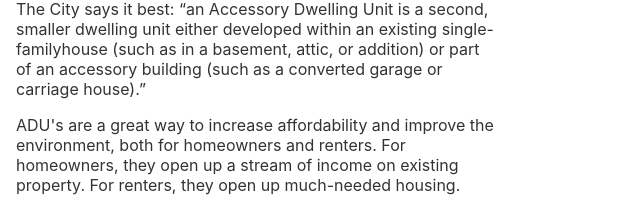
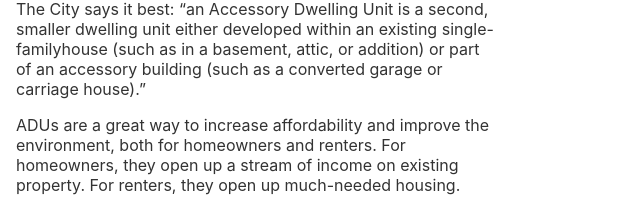
Before and after one commit to hampelm/adus, a plain HTML site: page index.html in a window 1280 px wide. Shown: the part 335-543 px from the top of the page, 0-640 px from the left. Drawn offline with Linux system fonts and the light colour scheme; no server answers; animation ran at ten frames a second.

Commit message:
Fix apostrophe

```diff
--- a/index.html
+++ b/index.html
@@ -95,7 +95,7 @@
         existing single-familyhouse (such as in a basement, attic, or addition) or
          part of an accessory building (such as a converted garage or carriage house).&rdquo;</p>
 
-      <p>ADU's are a great way to increase affordability and improve the environment, both for homeowners and renters.
+      <p>ADUs are a great way to increase affordability and improve the environment, both for homeowners and renters.
         For homeowners, they open up a stream of income on existing property.
         For renters, they open up much-needed housing.
       </p>
```
